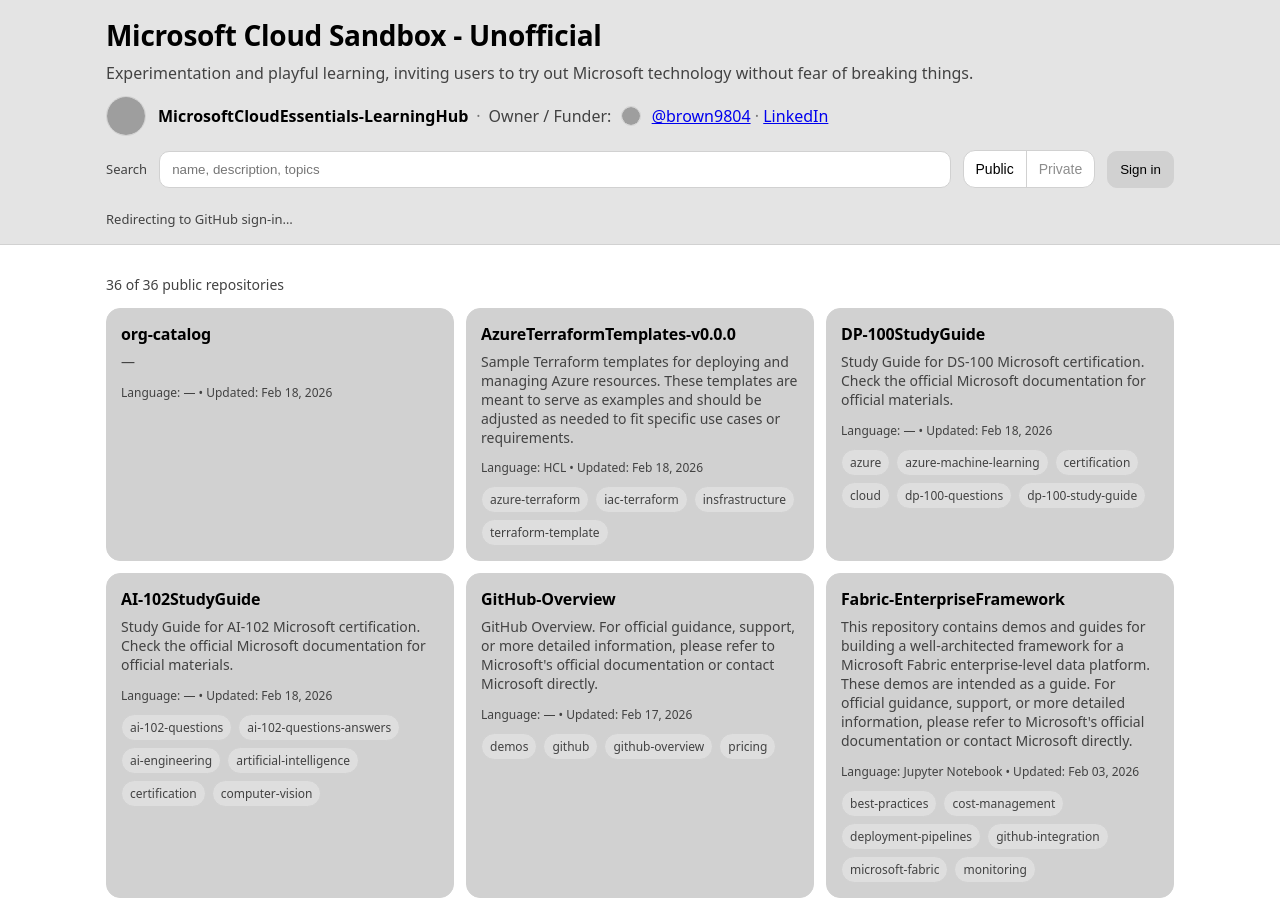
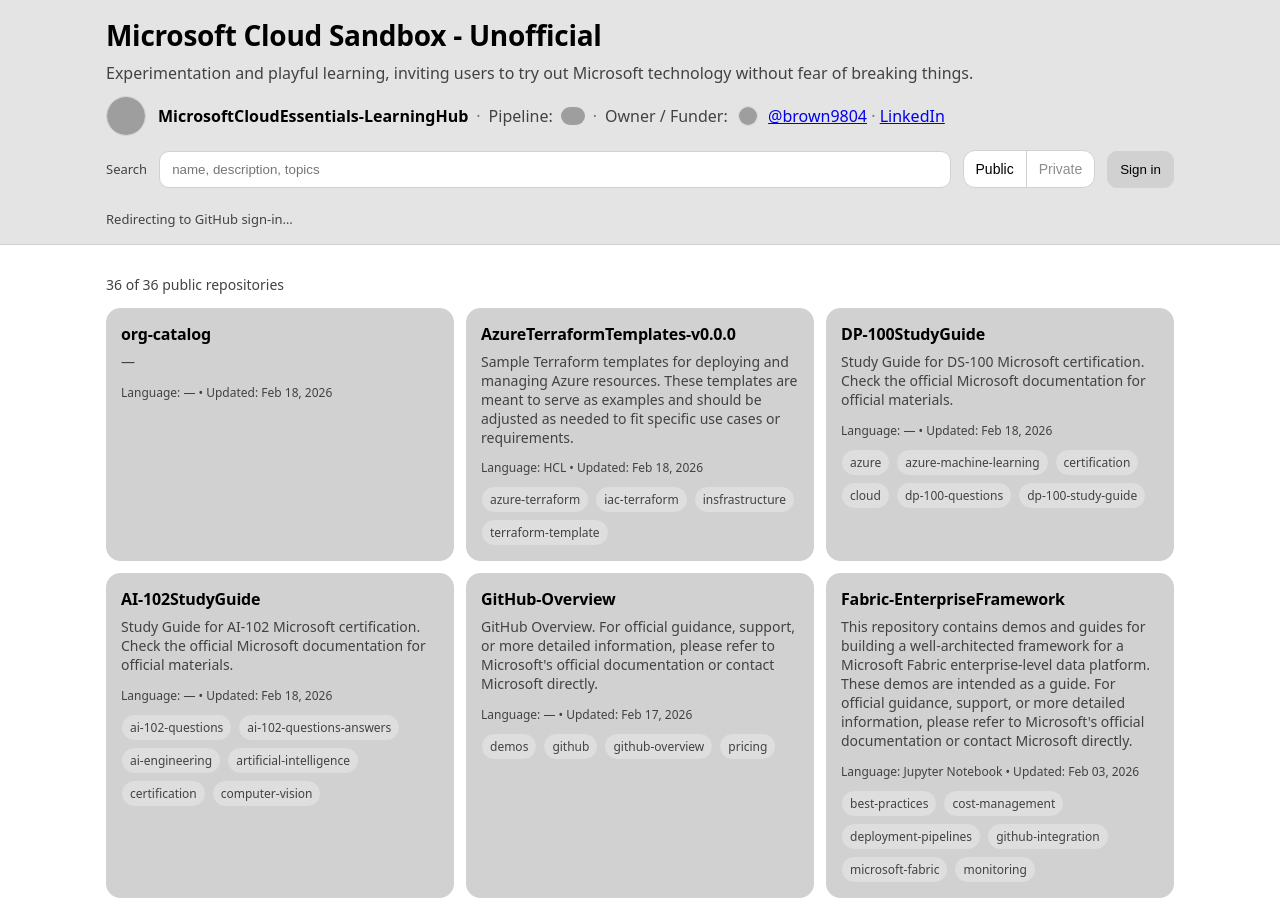
Before and after one commit to MicrosoftCloudEssentials-LearningHub/org-catalog, a plain HTML site: page docs/index.html in a window 1280 px wide. Shown: the top 901 px of the page. Drawn offline with Linux system fonts and the light colour scheme; grey boxes are pictures that could not be loaded.

Commit message:
update ui

```diff
--- a/docs/index.html
+++ b/docs/index.html
@@ -32,6 +32,24 @@
             <a class="brandOrg" href="https://github.com/MicrosoftCloudEssentials-LearningHub" target="_blank" rel="noopener noreferrer">
               MicrosoftCloudEssentials-LearningHub
             </a>
+            <span class="brandSep">·</span>
+            <span class="pipelineBadges" aria-label="Pipeline status">
+              Pipeline:
+              <a
+                class="badgeLink"
+                href="https://github.com/MicrosoftCloudEssentials-LearningHub/org-catalog/actions/workflows/pages-prod.yml"
+                target="_blank"
+                rel="noopener noreferrer"
+                title="GitHub Pages deploy (prod) workflow"
+              >
+                <img
+                  class="badgeImg"
+                  src="https://github.com/MicrosoftCloudEssentials-LearningHub/org-catalog/actions/workflows/pages-prod.yml/badge.svg?branch=main"
+                  alt="Deploy GitHub Pages (prod) status"
+                  loading="lazy"
+                />
+              </a>
+            </span>
             <span class="brandSep">·</span>
             <span class="brandFounder">
               Owner / Funder:
--- a/docs/styles.css
+++ b/docs/styles.css
@@ -92,6 +92,25 @@
 
 .brandSep {
   color: color-mix(in oklab, var(--muted) 70%, var(--bg));
+}
+
+.pipelineBadges {
+  display: inline-flex;
+  align-items: center;
+  gap: 8px;
+  color: var(--muted);
+}
+
+.badgeLink {
+  display: inline-flex;
+  align-items: center;
+  text-decoration: none;
+}
+
+.badgeImg {
+  height: 18px;
+  width: auto;
+  border-radius: 999px;
 }
 
 .controls {
```
